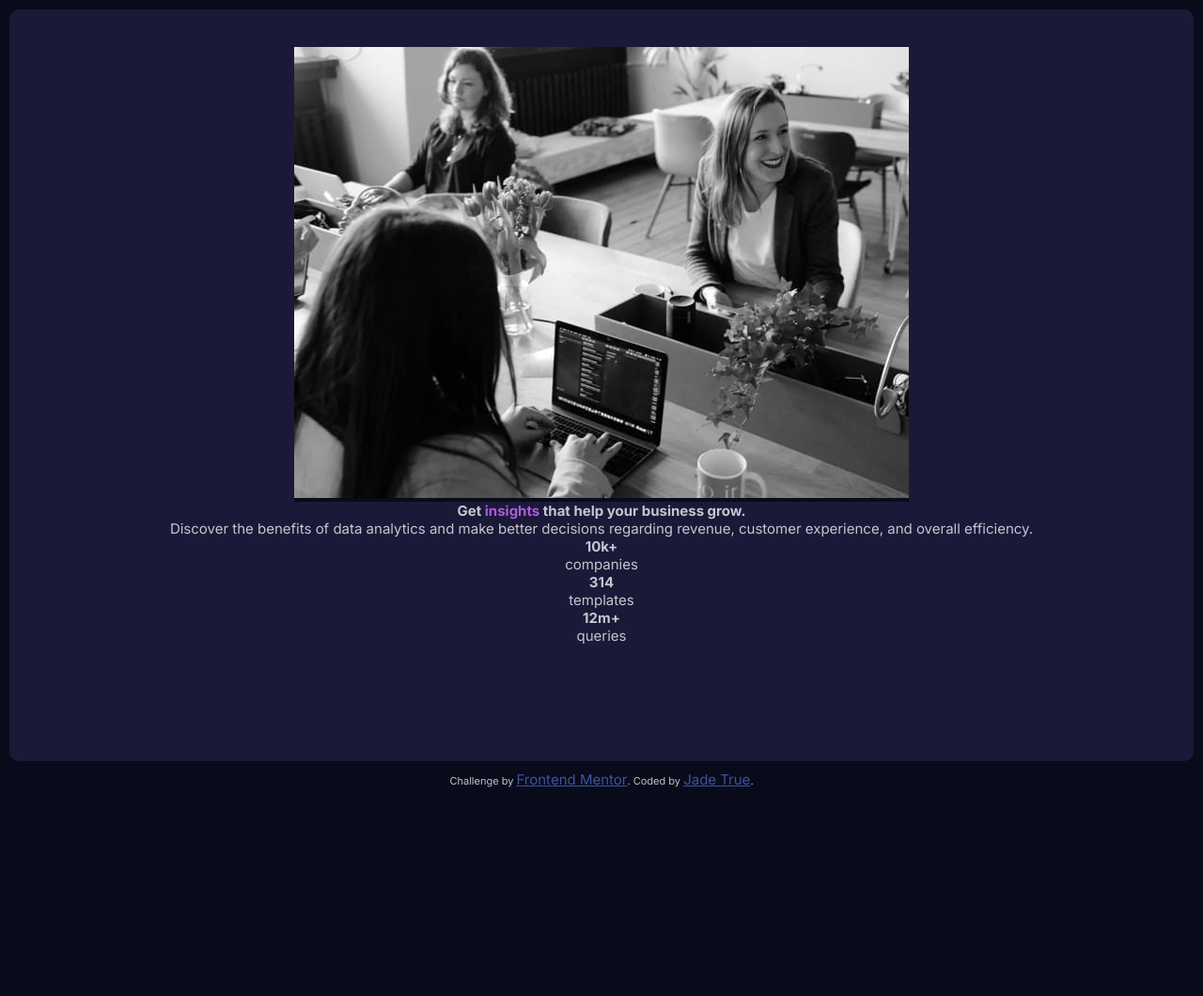
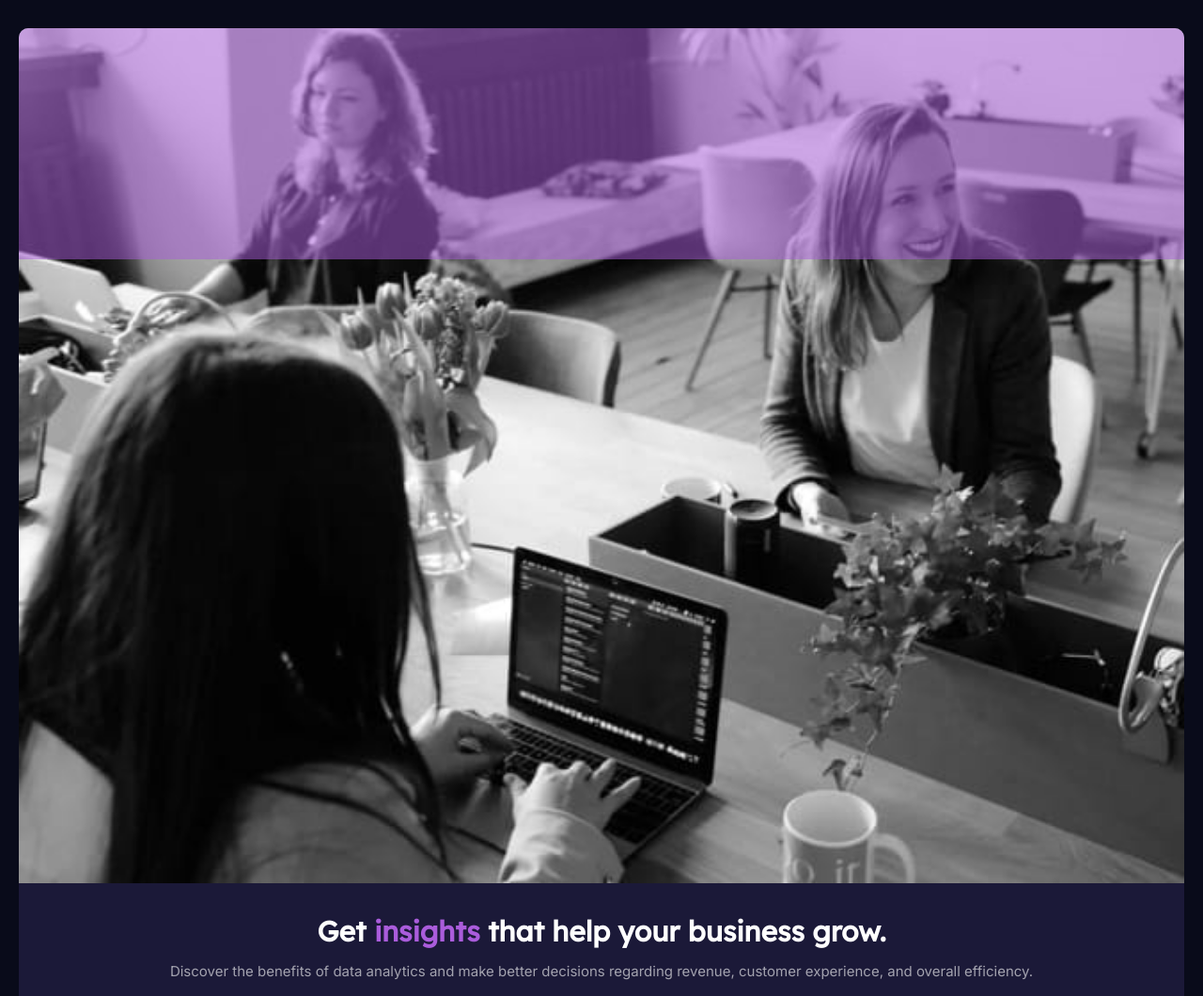
Before and after one commit to jadetrue/stats-preview-card-component-main, a plain HTML site: page docs/index.html in a window 1280 px wide. Shown: the top 1060 px of the page at 94% size. Before the commit the page ends 839 px from the top, so only its background shows below. Drawn offline with Linux system fonts and the light colour scheme.

Commit message:
further progress

```diff
--- a/docs/index.html
+++ b/docs/index.html
@@ -11,26 +11,30 @@
 
   <section>
     <div class="card">
+      <div class="overlay"></div>
       <picture class="image">
         <source media="(min-width:1440px)" srcset="/docs/images/image-header-desktop.jpg">
         <img src="/docs/images/image-header-mobile.jpg" alt="People laughing and working at a laptop.">
       </picture>
-      <h1 class="header">Get <span class="header header--prominent">insights</span> that help your business grow.</h1>
+      <div class="description">
+        <h1 class="header">Get <span class="header header--prominent">insights</span> that help your business grow.</h1>
 
-      <p class="paragraph">Discover the benefits of data analytics and make better decisions regarding revenue, customer experience, and overall efficiency.</p>
-
+        <p class="paragraph">Discover the benefits of data analytics and make better decisions regarding revenue, customer experience, and overall efficiency.</p>
+      </div>
       <div class="stats">
-        <h1 class="header">10k+</h1><p class="paragraph">companies</p>
-        <h1 class="header">314</h1><p class="paragraph">templates</p>
-        <h1 class="header">12m+</h1><p class="paragraph">queries</p>
+        <h1 class="header">10K +</h1><p class="paragraph paragraph--upper">companies</p>
+        <h1 class="header">314</h1><p class="paragraph paragraph--upper">templates</p>
+        <h1 class="header">12M +</h1><p class="paragraph paragraph--upper">queries</p>
       </div>
     </div>
   </section>
 
+  <footer>
+    <div class="attribution">
+      Challenge by <a href="https://www.frontendmentor.io?ref=challenge" target="_blank">Frontend Mentor</a>.
+      Coded by <a href="https://github.com/jadetruexo/" target="_blank" >Jade True</a>.
+    </div>
+  </footer>
 
-  <div class="attribution">
-    Challenge by <a href="https://www.frontendmentor.io?ref=challenge" target="_blank">Frontend Mentor</a>.
-    Coded by <a href="https://github.com/jadetruexo/" target="_blank" >Jade True</a>.
-  </div>
 </body>
 </html>
--- a/docs/styles/_base.scss
+++ b/docs/styles/_base.scss
@@ -22,21 +22,17 @@ $desktop: 1440px;
     box-sizing: border-box;
     font-size: 15px;
     background-color: $primary-main-bg;
-    color: $main-paragraph;
-    font-family: 'Inter', sans-serif;
 }
 
 .header,
 .paragraph,
-.stats {
+.stats,
+.description {
     background: transparent;
 }
 
 .attribution {
     font-size: 11px;
     text-align: center;
+    color: $main-paragraph;
 }
-
-.attribution a {
-    color: hsl(228, 45%, 44%);
-}
--- a/docs/styles/_components.scss
+++ b/docs/styles/_components.scss
@@ -1,16 +1,42 @@
 .card {
     background-color: $primary-card-bg;
     width: 100%;
-    height: 100vh;
+    height: fit-content;
     border-radius: 10px;
-    padding: 40px;
+    padding-bottom: 30px;
+    position: relative;
 }
 
 .header {
-    font-family: 'Inter', sans-serif;
+    font-family: "Lexend Deca", sans-serif;
     font-weight: 700;
+    font-size: 30px;
+    color: $main-heading;
 
     &--prominent {
         color: $primary-accent;
     }
 }
+
+.paragraph {
+    font-family: 'Inter', sans-serif;
+    font-weight: 400;
+    color: rgba(255, 255, 255, 0.6);
+    line-height: 1.8;
+    padding: 10px;
+
+    &--upper {
+        text-transform: uppercase;
+        padding: 0 0 25px 0;
+    }
+}
+
+.overlay {
+    background-color: $primary-accent;
+    opacity: 0.5;
+    z-index: 1;
+    height: 246px;
+    width: 100%;
+    position: absolute;
+    border-radius: 10px 10px 0 0;
+}
--- a/docs/styles/_layout.scss
+++ b/docs/styles/_layout.scss
@@ -1,6 +1,18 @@
-section {
-    margin: 10px;
+section,
+footer {
+    margin: 30px 20px;
     display: flex;
     justify-content: center;
     text-align: center;
 }
+
+img {
+    display: block;
+    padding: 0;
+    width: 100%;
+    border-radius: 10px 10px 0 0;
+}
+
+.description {
+    padding: 32px;
+}
```
Also changed, not shown: docs/styles/main.css.
